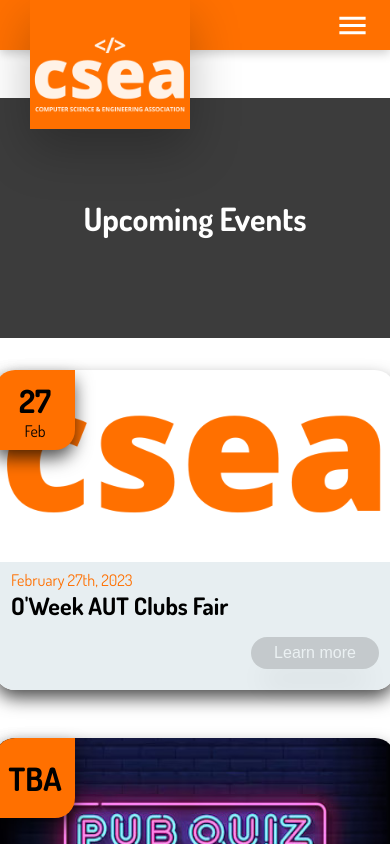
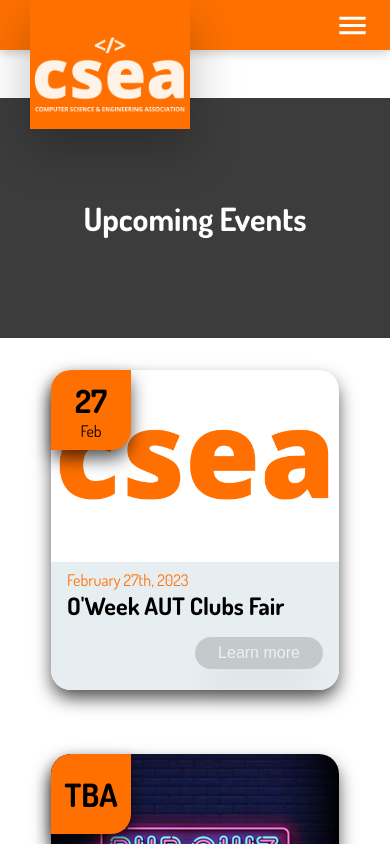
Before and after one commit to AUTCSEA/CSEA-Website, a React (Vite) app: page /events in a window 390 px wide. Shown: the top 844 px of the page. Built offline with nearby package versions, Linux system fonts and the light colour scheme.

Commit message:
more responsive

```diff
--- a/src/components/EventCard/EventCard.module.css
+++ b/src/components/EventCard/EventCard.module.css
@@ -89,8 +89,9 @@
 }
 
 
-@media (width <=375px) {
+@media (width <=425px) {
     .cardContainer {
         width: 18rem;
+        margin-bottom: 1rem;
     }
 }
--- a/src/pages/AboutPage/AboutPage.module.css
+++ b/src/pages/AboutPage/AboutPage.module.css
@@ -38,7 +38,7 @@
   height: 100%;
 }
 
-@media (width <= 768px) {
+@media (width <= 928px) {
 .header{
   font-size: 1.8em;
 }
```
